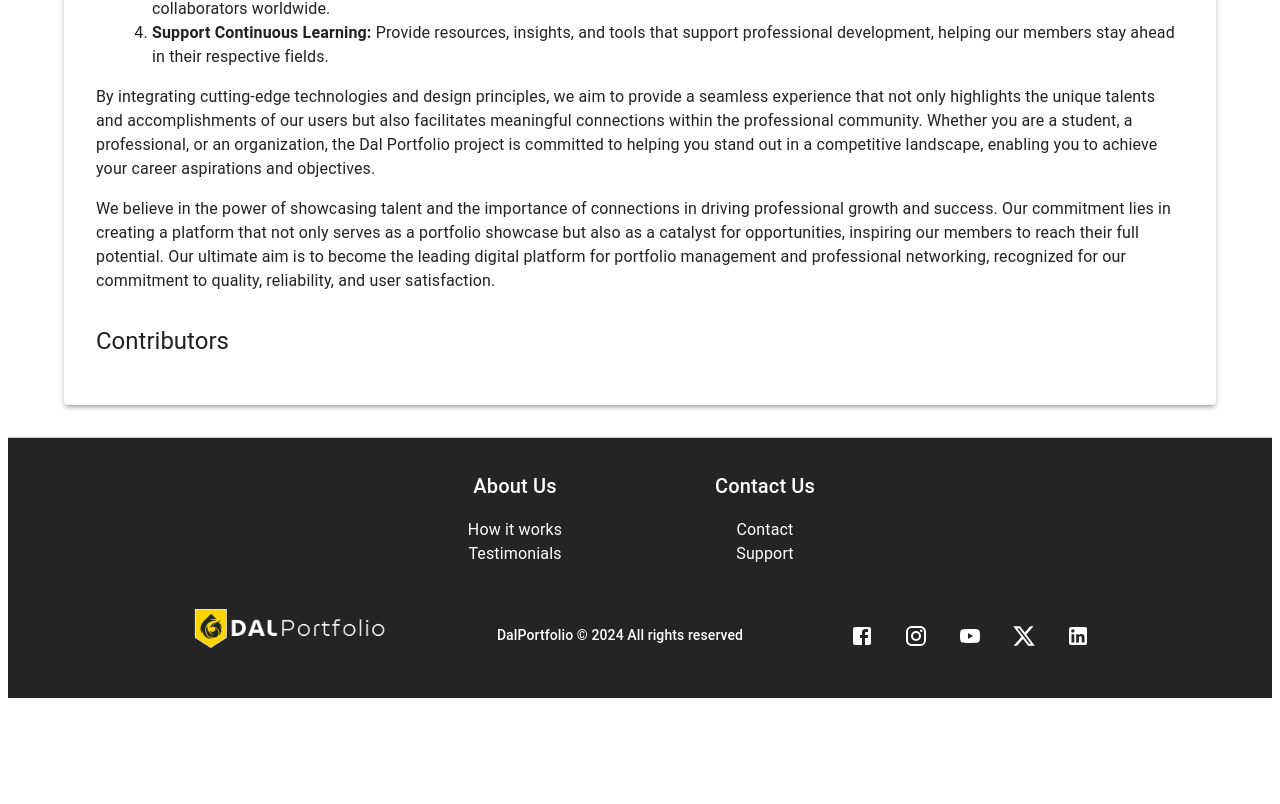
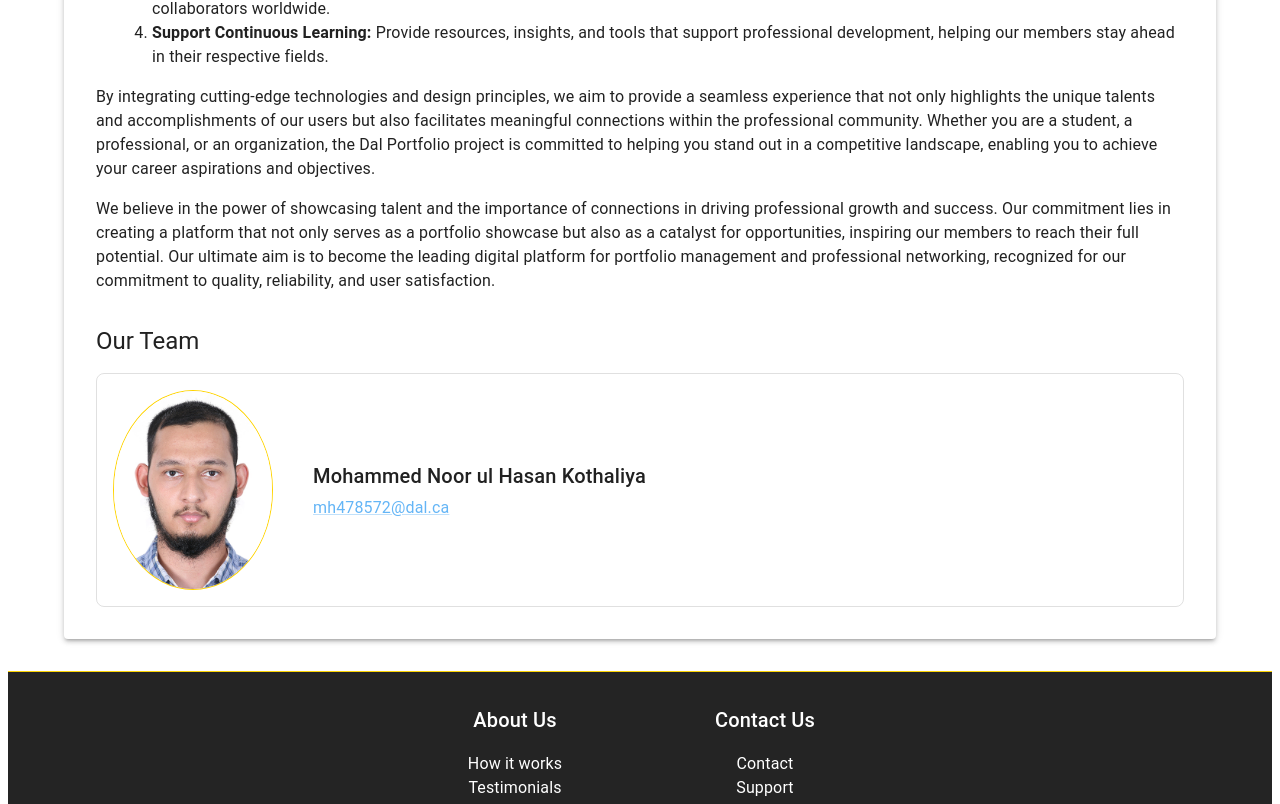
Before and after one commit to Zain-Saiyed/Dal-Portfolio, a React (Create React App) app in the folder frontend/: page /about-us in a window 1280 px wide. Shown: the part 493-1297 px from the top of the page. Before the commit the page ends 1199 px from the top, so only its background shows below. Built offline with nearby package versions, Linux system fonts and the light colour scheme.

Commit message:
feat: About us - Contributors

```diff
--- a/frontend/src/pages/Home/AboutUs.tsx
+++ b/frontend/src/pages/Home/AboutUs.tsx
@@ -1,12 +1,11 @@
 import Footer from 'pages/Home/Footer';
 import React from 'react';
-import { Grid, Box, Container, Typography, Paper, useMediaQuery, useTheme, List, ListItem } from '@mui/material';
-
+import { Grid, Box, Avatar, Container, Typography, Paper, useMediaQuery, useTheme, List, ListItem, Link } from '@mui/material';
+import MohammedPic from "assets/images/mohammed.jpg";
 
 type Props = {}
 
 const AboutUs = (props: Props) => {
-  // Use Material-UI's useTheme and useMediaQuery hooks for responsive design
   const theme = useTheme();
   const isMobile = useMediaQuery(theme.breakpoints.down('md'));
 
@@ -18,7 +17,6 @@ const AboutUs = (props: Props) => {
             About Us
           </Typography>
 
-          {/* Goal Section */}
           <Box sx={{ mb: 4 }}>
             <Typography variant="h5" sx={{ mb: 2 }}>
               Our Goal at Dal Portfolio: Empowering Creativity and Professional Growth
@@ -40,22 +38,57 @@ const AboutUs = (props: Props) => {
               </Typography>
             </Box>
             <Typography paragraph>
-
               By integrating cutting-edge technologies and design principles, we aim to provide a seamless experience that not only highlights the unique talents and accomplishments of our users but also facilitates meaningful connections within the professional community. Whether you are a student, a professional, or an organization, the Dal Portfolio project is committed to helping you stand out in a competitive landscape, enabling you to achieve your career aspirations and objectives.
             </Typography>
             <Typography paragraph>
               We believe in the power of showcasing talent and the importance of connections in driving professional growth and success. Our commitment lies in creating a platform that not only serves as a portfolio showcase but also as a catalyst for opportunities, inspiring our members to reach their full potential. Our ultimate aim is to become the leading digital platform for portfolio management and professional networking, recognized for our commitment to quality, reliability, and user satisfaction.          </Typography>
           </Box>
 
-          {/* Contributors Section */}
-          <Box>
-            <Typography variant="h5" sx={{ mb: 2 }}>
-              Contributors
-            </Typography>
-            {/* This section is left empty as per instruction */}
+          <Typography variant="h5" sx={{ mt: 4, mb: 2 }}>
+            Our Team
+          </Typography>
+
+          <Box sx={{
+            border: 1,
+            borderColor: 'divider',
+            borderRadius: '8px',
+            p: 2,
+            display: 'flex',
+            alignItems: 'center',
+            justifyContent: isMobile ? 'center' : 'flex-start',
+            gap: 5,
+            flexDirection: isMobile ? 'column' : 'row',
+          }}>
+            <Box sx={{
+              width: isMobile ? '100%' : 'auto',
+              display: 'flex',
+              justifyContent: 'center',
+            }}>
+              <Avatar
+                src={MohammedPic}
+                alt="Mohammed Kothaliya"
+                sx={{
+                  width: 160,
+                  height: 200,
+                  border: '1px solid #ffd400',
+                  mb: isMobile ? 2 : 0,
+                }}
+              />
+            </Box>
+            <Box sx={{
+              textAlign: isMobile ? 'center' : 'left',
+            }}>
+              <Typography variant="h6" sx={{ mb: 0.5 }}>
+                Mohammed Noor ul Hasan Kothaliya
+              </Typography>
+              <Link href="mailto:mh478572@dal.ca" >
+                mh478572@dal.ca
+              </Link>
+            </Box>
           </Box>
+
+
         </Paper>
-
       </Container>
       <Box>
         <Footer />
```
Also changed, not shown: frontend/src/assets/images/mohammed.jpg (added), 1 other file (tests, documents, lock files or other folders).
